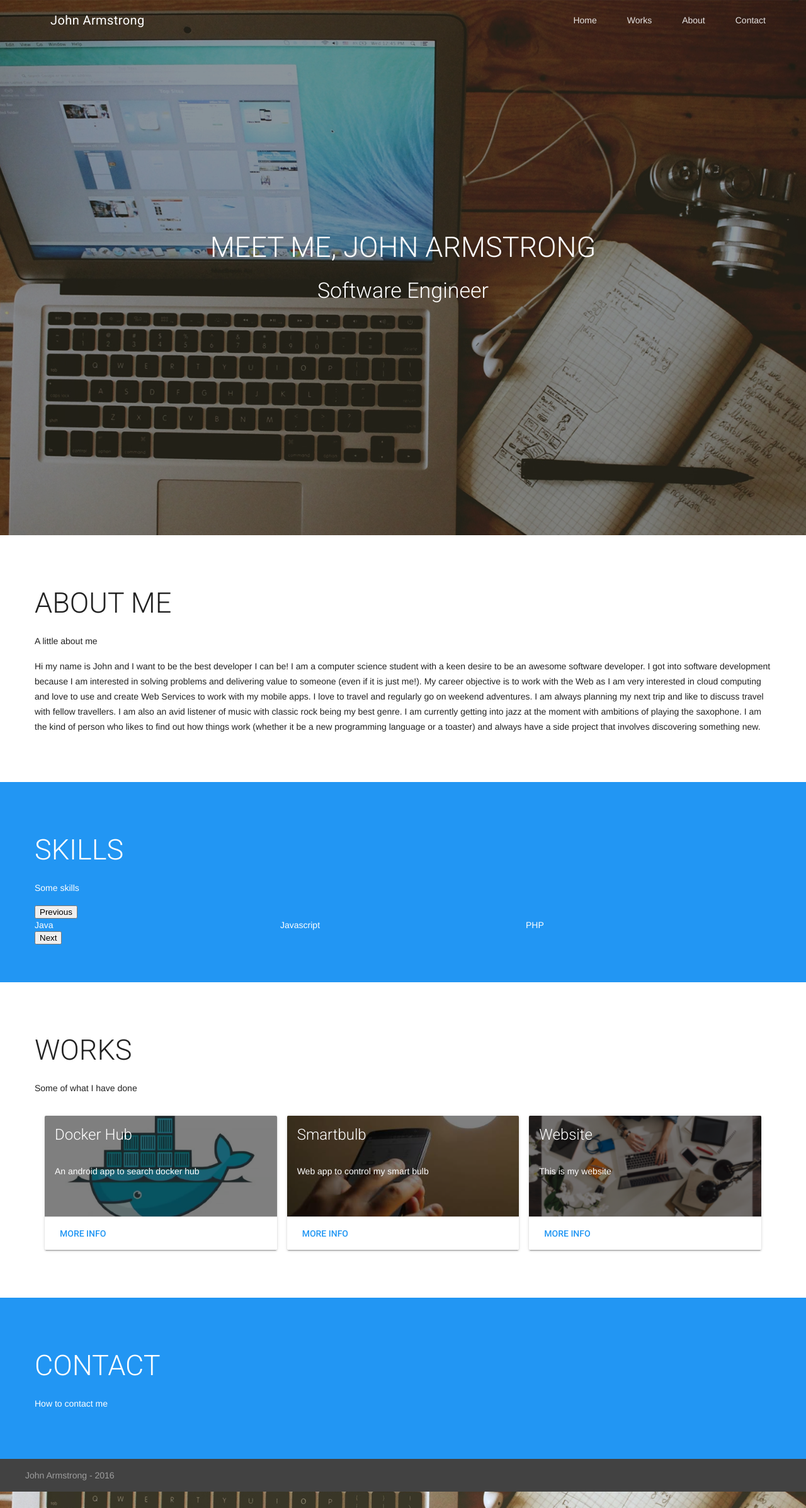
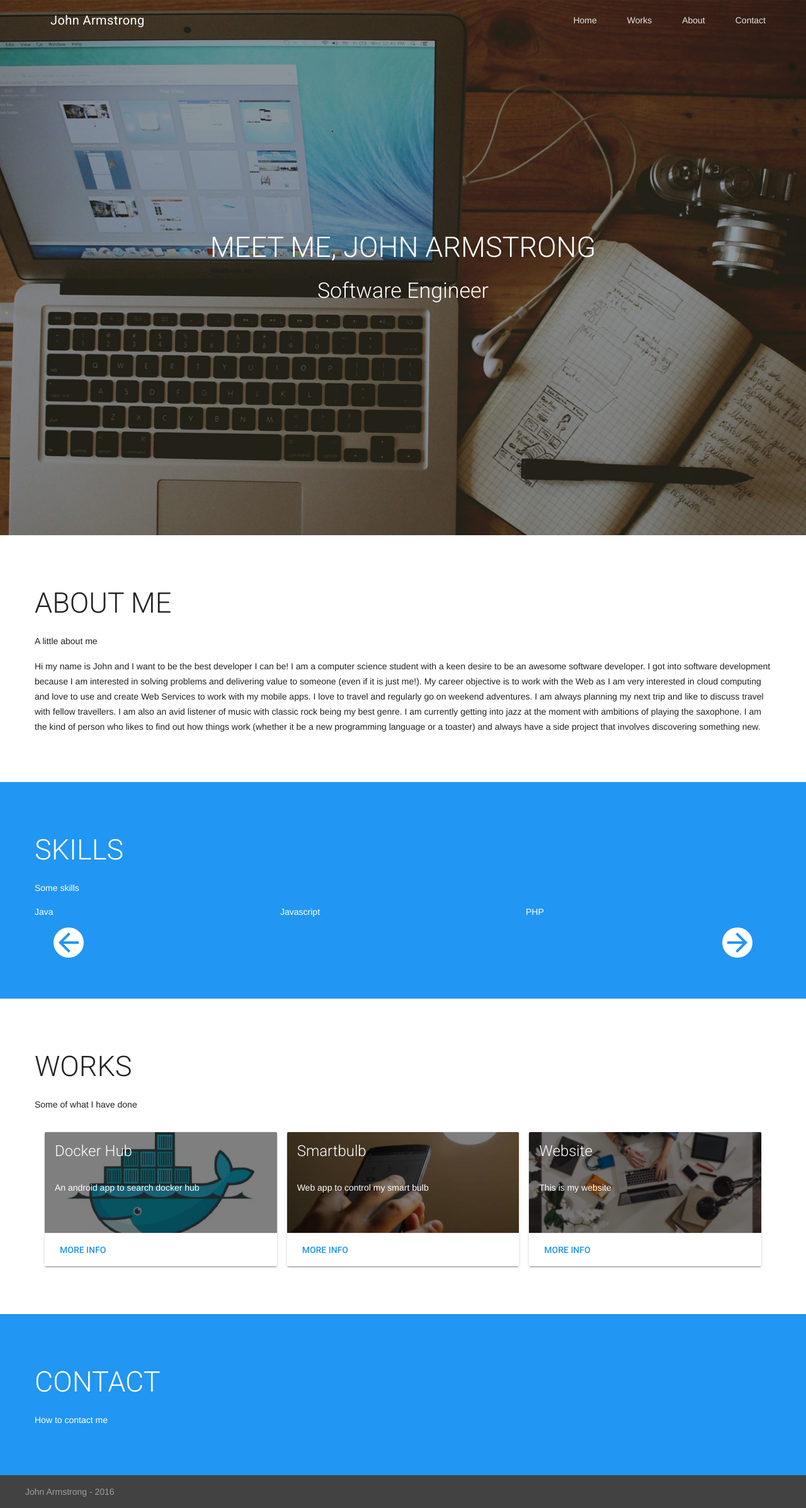
Before and after one commit to jman48/portfolio_site, a Jekyll site: the page built from index.html, in a window 1280 px wide. Shown: the whole page at 63% size. Built offline with Jekyll 4.4.1, drawn with Linux system fonts in a browser that asks for light colours; nearby versions of some CDN libraries.

Commit message:
Positioned and styled arrows for skills carousel

```diff
--- a/_sass/sections.scss
+++ b/_sass/sections.scss
@@ -34,6 +34,27 @@
   .title, .sub-header {
     color: white;
   }
+
+  .arrows {
+    color: #2296F3;
+    margin-top: 15px;
+    margin-left: 30px;
+    margin-right: 30px;
+  }
+
+  .next-button {
+    float: right;
+  }
+
+  .next-button,
+  .prev-button {
+    font-size: 48px;
+    border-radius: 50%;
+    width: 48px;
+    height: 48px;
+
+    background-color: white;
+  }
 }
 
 .works-section {
--- a/index.html
+++ b/index.html
@@ -38,6 +38,7 @@ layout: default
       <div class="skill-name">{{skill.title}}</div>
       {% endfor %}
     </div>
+    <div class="arrows"></div>
 
   </div>
 </div>
--- a/js/init.js
+++ b/js/init.js
@@ -36,6 +36,9 @@ $(document).ready(function () {
 	$('.skills').slick({
 		infinite: true,
 		slidesToShow: 3,
-		slidesToScroll: 3
+		slidesToScroll: 3,
+		appendArrows: $('.arrows'),
+		prevArrow: '<i class="material-icons md-48 prev-button">arrow_back</i>',
+		nextArrow: '<i class="material-icons md-48 next-button">arrow_forward</i>'
 	});
 });
```
